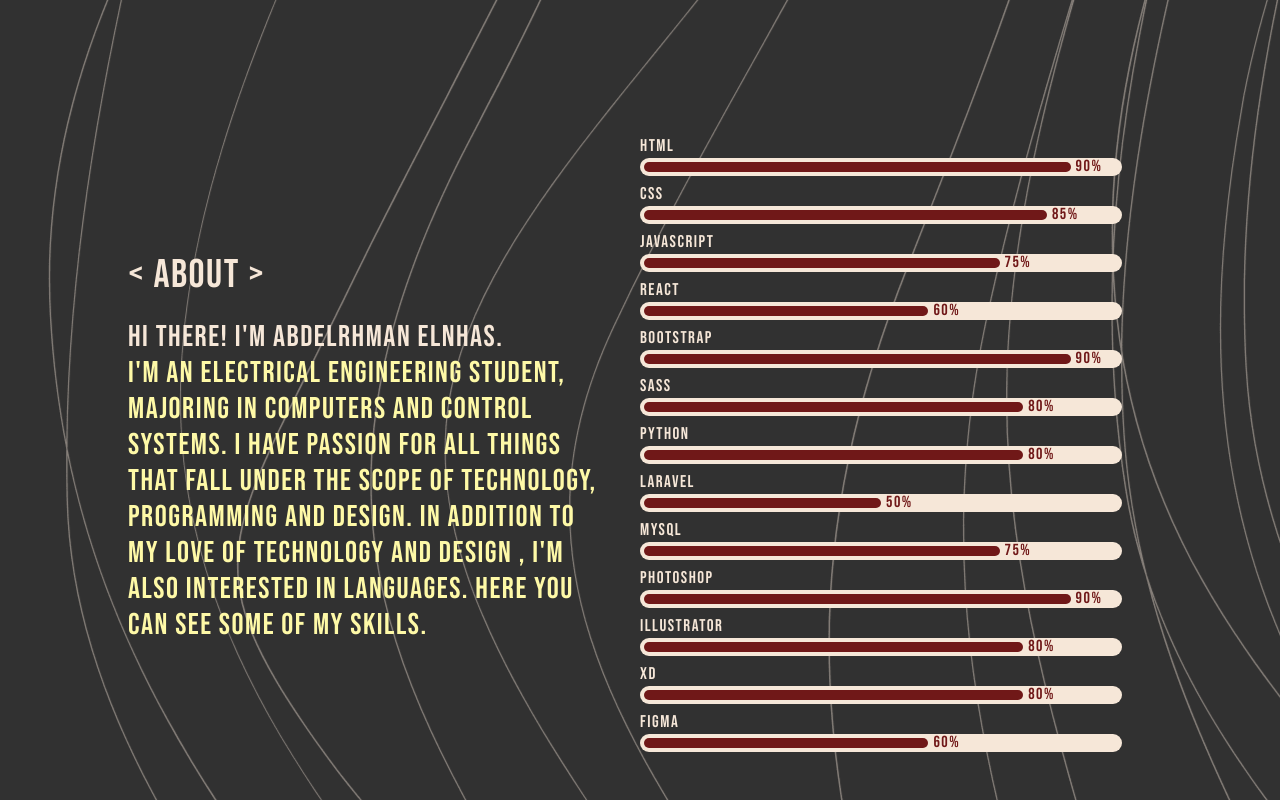
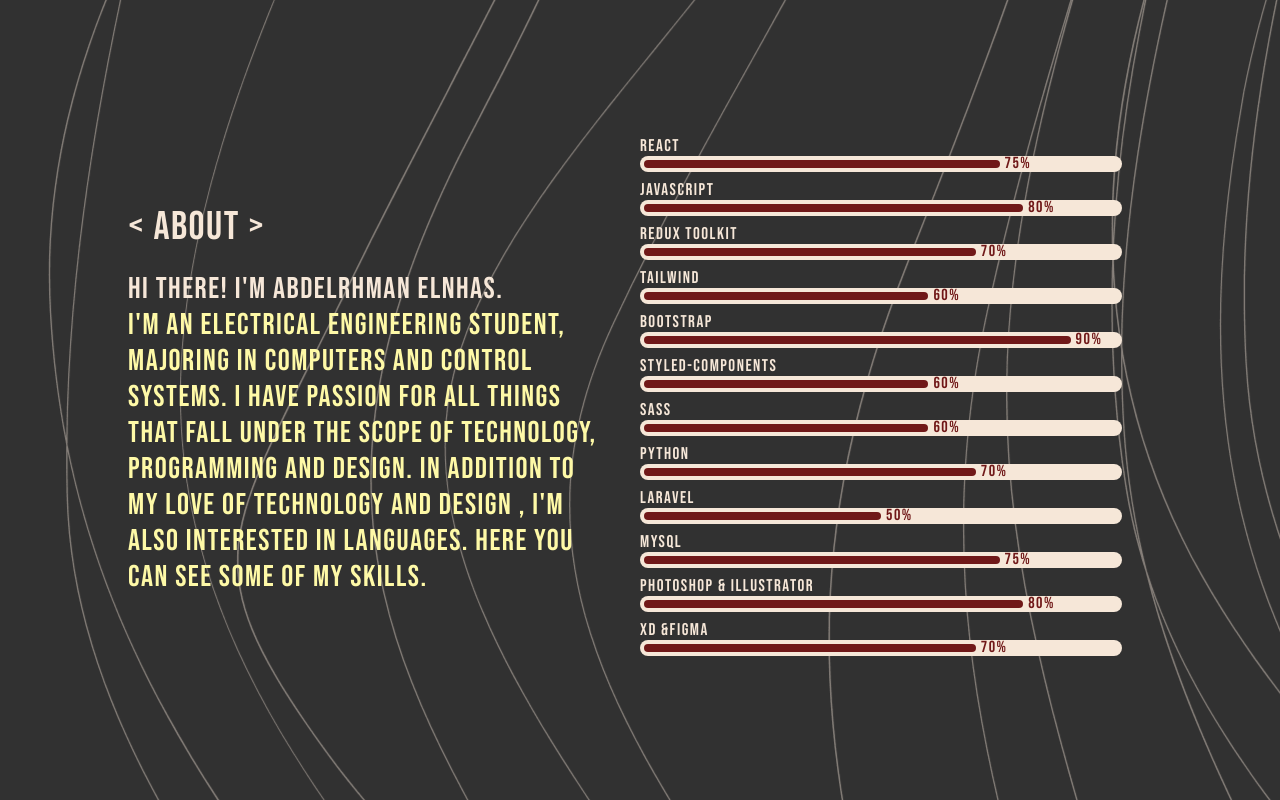
Before and after one commit to abdelrhman-elnhas/reactPortfolio, a React (Create React App) app: page / in a window 1280 px wide. Shown: the part 600-1400 px from the top of the page. Built offline with nearby package versions, Linux system fonts and the light colour scheme; no server answers.

Commit message:
Fix : cross browser compitability

```diff
--- a/src/components/About/About.jsx
+++ b/src/components/About/About.jsx
@@ -1,35 +1,46 @@
-import ProgressBar from './ProgressBar';
-import {Section , Container , AboutContent , Title , Desc , Name , AboutBars } from './About.styles';
-
+import ProgressBar from "./ProgressBar";
+import {
+  Section,
+  Container,
+  AboutContent,
+  Title,
+  Desc,
+  Name,
+  AboutBars,
+} from "./About.styles";
 
 function About() {
   return (
-    <Section id='about'>
+    <Section id="about">
       <Container>
         <AboutContent>
-          <Title>
-            &lt; About &gt;
-          </Title>
-          <Desc><Name>Hi There! I'm Abdelrhman Elnhas.</Name> I'm an Electrical Engineering Student, Majoring in computers and control systems. I have passion for all things that fall under the scope of technology, programming and design. In addition to my love of technology and design , I'm also interested in languages. Here you can see some of my skills.</Desc>
+          <Title>&lt; About &gt;</Title>
+          <Desc>
+            <Name>Hi There! I'm Abdelrhman Elnhas.</Name> I'm an Electrical
+            Engineering Student, Majoring in computers and control systems. I
+            have passion for all things that fall under the scope of technology,
+            programming and design. In addition to my love of technology and
+            design , I'm also interested in languages. Here you can see some of
+            my skills.
+          </Desc>
         </AboutContent>
         <AboutBars>
-          <ProgressBar skill="HTML" rate="90%"/>
-          <ProgressBar skill="CSS" rate="85%"/>
-          <ProgressBar skill="Javascript" rate="75%"/>
-          <ProgressBar skill="React" rate="60%"/>
-          <ProgressBar skill="Bootstrap" rate="90%"/>
-          <ProgressBar skill="SASS" rate="80%"/>
-          <ProgressBar skill="Python" rate="80%"/>
-          <ProgressBar skill="Laravel" rate="50%"/>
-          <ProgressBar skill="MySQL" rate="75%"/>
-          <ProgressBar skill="Photoshop" rate="90%"/>
-          <ProgressBar skill="Illustrator" rate="80%"/>
-          <ProgressBar skill="XD" rate="80%"/>
-          <ProgressBar skill="Figma" rate="60%"/>
+          <ProgressBar skill="React" rate="75%" />
+          <ProgressBar skill="Javascript" rate="80%" />
+          <ProgressBar skill="Redux Toolkit" rate="70%" />
+          <ProgressBar skill="Tailwind" rate="60%" />
+          <ProgressBar skill="Bootstrap" rate="90%" />
+          <ProgressBar skill="Styled-Components" rate="60%" />
+          <ProgressBar skill="SASS" rate="60%" />
+          <ProgressBar skill="Python" rate="70%" />
+          <ProgressBar skill="Laravel" rate="50%" />
+          <ProgressBar skill="MySQL" rate="75%" />
+          <ProgressBar skill="Photoshop & Illustrator" rate="80%" />
+          <ProgressBar skill="XD &Figma" rate="70%" />
         </AboutBars>
       </Container>
     </Section>
-  )
+  );
 }
 
-export default About
+export default About;
--- a/src/components/About/ProgressBar.styles.jsx
+++ b/src/components/About/ProgressBar.styles.jsx
@@ -9,7 +9,6 @@
 export const Label = styled.label`
   font-size: 17px;
   color: ${(props) => props.theme.thirdColor};
-  margin-bottom: 18px;
   margin-top: 1px;
   display: block;
 `;
@@ -17,8 +16,7 @@
 export const Bar = styled.div`
   display: flex;
   align-items: center;
-  margin-top: -35px;
-  height: 10px;
+  height: 8px;
   padding: 4px;
   border-radius: 20px;
   -webkit-border-radius: 20px;
@@ -30,10 +28,10 @@
 `;
 
 var fill = keyframes`
-    0% {
-      opacity: 0.2;
-      width: 0; }
-    100% { opacity: 1;  }
+	0% {
+		opacity: 0.2;
+		width: 0; }
+	100% { opacity: 1;  }
 `;
 
 export const ProgBar = styled.div`
```
Also changed, not shown: src/components/About/ProgressBar.jsx (+7 -7 lines).
